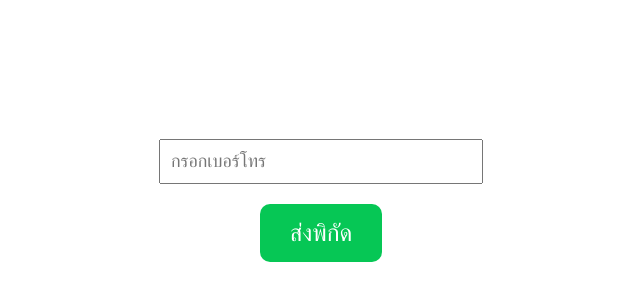
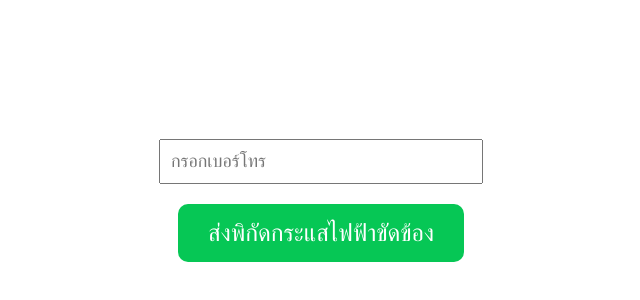
Before and after one commit to scalermaan/Location_TBO, a plain HTML site: page index.html in a window 1280 px wide. Shown: the part 200-500 px from the top of the page, without its empty margins (319-959 px from the left). Drawn offline with Linux system fonts and the light colour scheme.

Commit message:
Update index.html

```diff
--- a/index.html
+++ b/index.html
@@ -39,7 +39,7 @@
 </head>
 <body>
     <input type="tel" id="phoneNumber" placeholder="กรอกเบอร์โทร" required>
-    <button onclick="getLocationAndSend()">ส่งพิกัด</button>
+    <button onclick="getLocationAndSend()">ส่งพิกัดกระแสไฟฟ้าขัดข้อง</button>
 
     <script>
         async function getLocationAndSend() {
```
